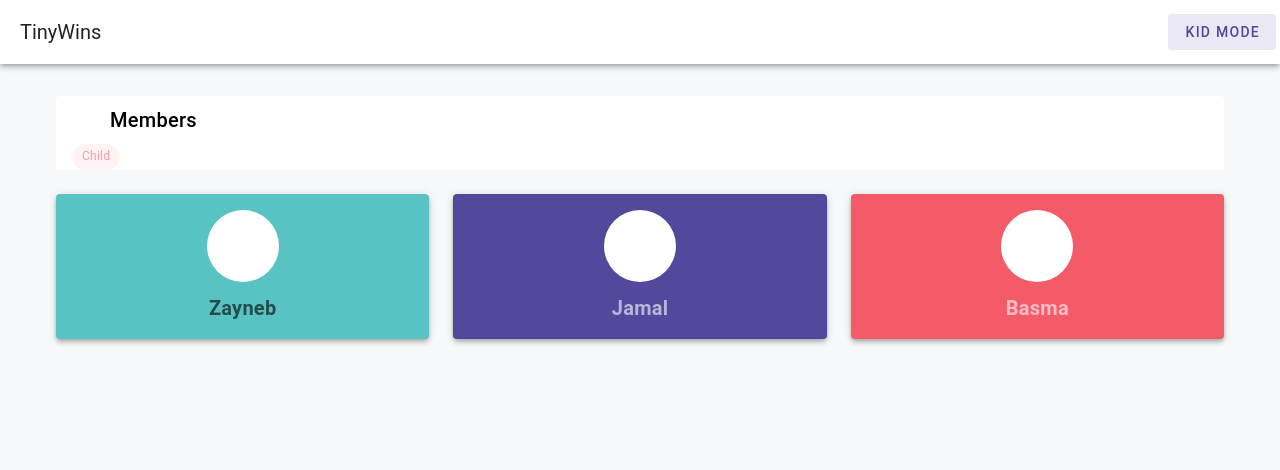
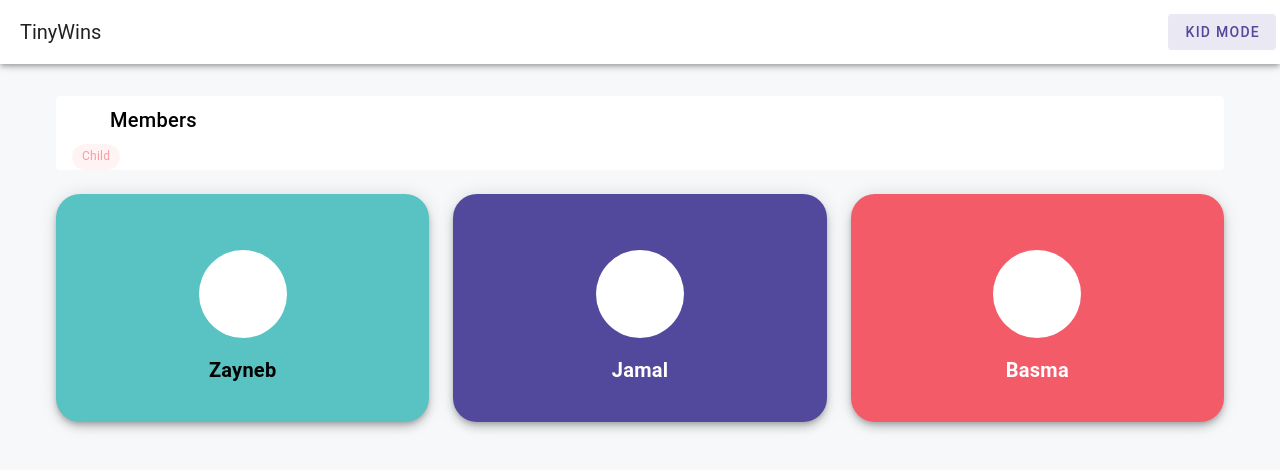
Before and after one commit to YousefSGhanem/tinywins, a Vue app in the folder frontend/: page /members in a window 1280 px wide. Shown: the top 470 px of the page. Built offline with nearby package versions, Linux system fonts and the light colour scheme.

Commit message:
Add avatar support for members and avatar selection in dialog

```diff
--- a/frontend/src/components/MemberCard.vue
+++ b/frontend/src/components/MemberCard.vue
@@ -1,23 +1,28 @@
 <template>
-  <v-card :color="props.color" elevation="4">
-    <v-card-title class="d-flex align-center">
+  <v-card
+    :color="props.color"
+    elevation="6"
+    rounded="xl"
+    class="pa-3">
+    <v-card-item >
+      <template #prepend>
         <v-chip
           v-if="showAdmin"
           size="small"
           variant="tonal"
           color="soft-background"
           >
-        {{ props.roleType}}
+          {{ props.roleType }}
         </v-chip>
+      </template>
 
-      <v-spacer/>
-
+      <template #append>
         <v-btn
           v-if="showAdmin"
           icon="mdi-pencil"
           size="small"
-        color="white"
           variant="text"
+          color="text-primary"
           @click="$emit('edit')"
         />
         <v-btn
@@ -25,18 +30,31 @@
           icon="mdi-delete"
           size="small"
           variant="text"
+          color="text-primary"
           @click="$emit('delete')"
         />
-    </v-card-title>
+      </template>
+    </v-card-item>
 
-    <v-card-text class="text-center">
-      <v-avatar size="72" class="mb-3">
-        <v-icon size="44">mdi-account</v-icon>
+    <v-card-text class="d-flex flex-column align-center justify-center text-center py-6">
+      <v-avatar
+        size="88"
+        color="surface"
+        class="mb-4"
+      >
+        <v-icon size="48" color="primary">
+          {{ avatarIcon }}
+        </v-icon>
       </v-avatar>
 
-      <v-card-subtitle class="text-h6 font-weight-bold">
+      <v-sheet
+        color="transparent"
+        rounded="lg"
+      >
+        <v-card-title class="text-h6 font-weight-bold justify-center pa-0">
           {{ props.name }}
-      </v-card-subtitle>
+        </v-card-title>
+      </v-sheet>
     </v-card-text>
   </v-card>
 </template>
@@ -44,16 +62,27 @@
 <script setup lang="ts">
 import { computed } from 'vue'
 import { appState } from '../state/appState'
-import type { RoleType } from '../models/Member'
+import type {AvatarKey, RoleType} from '../models/Member'
 
 const props = defineProps<{
   name: string,
   color: string,
   roleType: RoleType
+  avatarKey: AvatarKey
 }>()
 
 defineEmits(['edit', 'delete'])
-
 const showAdmin = computed( () => appState.isParentMode )
 
+const avatarIconMap: Record<AvatarKey, string> = {
+  star: 'mdi-star',
+  rocket: 'mdi-rocket-launch',
+  heart: 'mdi-heart',
+  paw: 'mdi-paw',
+  crown: 'mdi-crown',
+  lightning: 'mdi-lightning-bolt',
+}
+
+const avatarIcon = computed(() => avatarIconMap[props.avatarKey])
+
 </script>
--- a/frontend/src/models/Member.ts
+++ b/frontend/src/models/Member.ts
@@ -1,8 +1,17 @@
 export type RoleType = 'PARENT' | 'CHILD'
+
+export type AvatarKey =
+  | 'star'
+  | 'rocket'
+  | 'heart'
+  | 'paw'
+  | 'lightning'
+  | 'crown'
 
 export interface Member {
   id: string
   name: string
   color: string
   roleType: RoleType
+  avatarKey: AvatarKey
 }
--- a/frontend/src/state/membersState.ts
+++ b/frontend/src/state/membersState.ts
@@ -1,12 +1,11 @@
-import {reactive} from 'vue'
-import type {Member} from '../models/Member'
+import { reactive } from 'vue'
+import type { Member } from '../models/Member'
 
 export const membersState = reactive({
-
   members: [
-    { id:'m1', name: 'Zayneb', color: 'secondary', roleType: 'CHILD'},
-    { id:'m2', name: 'Jamal', color: 'primary', roleType: 'CHILD'},
-    { id:'m3', name: 'Basma', color: 'accent', roleType: 'CHILD'},
-    { id:'m4', name:'Mom', color: 'primary', roleType: 'PARENT'}
+    { id: 'm1', name: 'Zayneb', color: 'secondary', roleType: 'CHILD', avatarKey: 'star' },
+    { id: 'm2', name: 'Jamal', color: 'primary', roleType: 'CHILD', avatarKey: 'rocket' },
+    { id: 'm3', name: 'Basma', color: 'accent', roleType: 'CHILD', avatarKey: 'heart' },
+    { id: 'm4', name: 'Mom', color: 'primary', roleType: 'PARENT', avatarKey: 'crown' },
   ] as Member[],
 })
--- a/frontend/src/views/MembersView.vue
+++ b/frontend/src/views/MembersView.vue
@@ -40,12 +40,13 @@
         :name="member.name"
         :color="member.color"
         :role-type="member.roleType"
+        :avatar-key="member.avatarKey"
         @edit="openEditDialog(member.id)"
         @delete="openDeleteDialog(member.id)"
       />
     </v-col>
   </v-row>
-  <v-dialog v-model="dialogOpen" maxWidth="420">
+  <v-dialog v-model="dialogOpen" max-width="420">
     <v-card>
       <v-card-title class="d-flex align-center">
         <v-icon class="mr-2">mdi-account-plus</v-icon>
@@ -64,11 +65,44 @@
           :items="roleItems"
         />
 
-        <v-select
-          v-model="form.color"
-          label="Color"
-          :items="colorItems"
-        />
+        <v-sheet color="transparent" class="mt-2">
+          <v-label class="mb-2 d-block">Color</v-label>
+          <v-chip-group
+            v-model="form.color"
+            selected-class="font-weight-bold"
+            mandatory
+          >
+            <v-chip
+              v-for="color in colorItems"
+              :key="color.value"
+              :value="color.value"
+              :color="color.value"
+              variant="flat"
+              size="large"
+              class="mr-2">
+              {{ color.label }}
+            </v-chip>
+          </v-chip-group>
+        </v-sheet>
+        <v-sheet color="transparent" class="mt-4">
+          <v-label class="mb-2 d-block">Avatar</v-label>
+          <v-chip-group
+            v-model="form.avatarKey"
+            mandatory
+          >
+            <v-chip
+              v-for="avatar in avatarItems"
+              :key="avatar.value"
+              :value="avatar.value"
+              variant="outlined"
+              size="large"
+              class="mr-2 mb-2"
+              >
+              <v-icon start> {{ avatar.icon }}</v-icon>
+              {{ avatar.label }}
+            </v-chip>
+          </v-chip-group>
+        </v-sheet>
       </v-card-text>
 
       <v-card-actions>
@@ -78,7 +112,7 @@
       </v-card-actions>
     </v-card>
   </v-dialog>
-  <v-dialog v-model="deleteDialogOpen" maxWidth="420">
+  <v-dialog v-model="deleteDialogOpen" max-width="420">
     <v-card>
       <v-card-title class="d-flex align-center">
         <v-icon class="mr-2">mdi-alert</v-icon>
@@ -102,7 +136,7 @@ import MemberCard from '../components/MemberCard.vue'
 import {computed, ref, reactive} from 'vue'
 import {appState} from '../state/appState'
 import {membersState} from '../state/membersState'
-import type {Member, RoleType}  from '../models/Member'
+import type {Member, RoleType, AvatarKey}  from '../models/Member'
 
 const visibleMembers = computed(() => {
   if( appState.isParentMode) return membersState.members
@@ -112,14 +146,28 @@ const visibleMembers = computed(() => {
 
 const dialogOpen = ref(false)
 
-const form = reactive<Pick<Member, 'name' | 'color' | 'roleType'>>({
+const form = reactive<Pick<Member, 'name' | 'color' | 'roleType' | 'avatarKey'>>({
   name: '',
   color: 'secondary',
-  roleType: 'CHILD'
+  roleType: 'CHILD',
+  avatarKey: 'star'
 })
 
 const roleItems: RoleType[] = ['CHILD', 'PARENT']
-const colorItems = ['primary', 'secondary', 'accent']
+const colorItems = [
+  { label: 'Purple', value: 'primary' },
+  { label: 'Turquoise', value: 'secondary' },
+  { label: 'Coral', value: 'accent' },
+]
+
+const avatarItems: { label: string; value: AvatarKey; icon: string}[] = [
+  {label: 'Star', value:'star', icon: 'mdi-star'},
+  {label: 'Rocket', value:'rocket', icon: 'mdi-rocket-launch'},
+  {label: 'Heart', value:'heart', icon: 'mdi-heart'},
+  {label: 'Paw', value:'paw', icon: 'mdi-paw'},
+  {label: 'Crown', value:'crown', icon: 'mdi-crown'},
+  {label: 'Lightning', value:'lightning', icon: 'mdi-lightning-bolt'},
+]
 
 const editingMemberId = ref<string | null>(null)
 const isEditing = computed(() => editingMemberId.value !== null)
@@ -131,6 +179,7 @@ function openCreateDialog() {
   form.name = ''
   form.color= 'secondary'
   form.roleType = 'CHILD'
+  form.avatarKey = 'star'
   editingMemberId.value = null
   dialogOpen.value = true
 }
@@ -142,6 +191,7 @@ function openEditDialog(memberId: string) {
   form.name = member.name
   form.color = member.color
   form.roleType = member.roleType
+  form.avatarKey= member.avatarKey
   editingMemberId.value = memberId
   dialogOpen.value = true
 }
@@ -159,9 +209,13 @@ function closeDeleteDialog(){
 function confirmDeleteMember() {
   if (!deletingMemberId.value) return
 
-  membersState.members = membersState.members.filter(
-    member => member.id !== deletingMemberId.value
+  const index = membersState.members.findIndex(
+    member => member.id === deletingMemberId.value
   )
+
+  if (index === -1) return
+
+  membersState.members.splice(index, 1)
 
   closeDeleteDialog()
 }
@@ -181,6 +235,7 @@ function saveMember() {
     member.name= trimmedName
     member.color = form.color
     member.roleType = form.roleType
+    member.avatarKey= form.avatarKey
   } else {
     // Create mode
     membersState.members.push({
@@ -188,6 +243,7 @@ function saveMember() {
       name: trimmedName,
       color: form.color,
       roleType: form.roleType,
+      avatarKey: form.avatarKey
     })
   }
 
```
Lines whose indentation alone changed are shown as unchanged.
